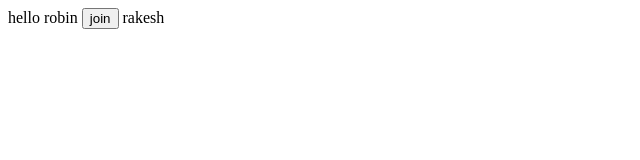
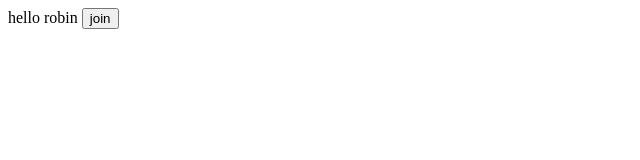
Before and after one commit to rakeshdaharwal32/First-Repo, a plain HTML site: page index.html in a window 1280 px wide. Shown: the full height of the page, 0-640 px from the left. Drawn offline with Linux system fonts and the light colour scheme.

Commit message:
Update index.html

```diff
--- a/index.html
+++ b/index.html
@@ -10,7 +10,7 @@
     hello robin
 
     <button>join </button>
-    rakesh
+
 
 
 </body>
```
